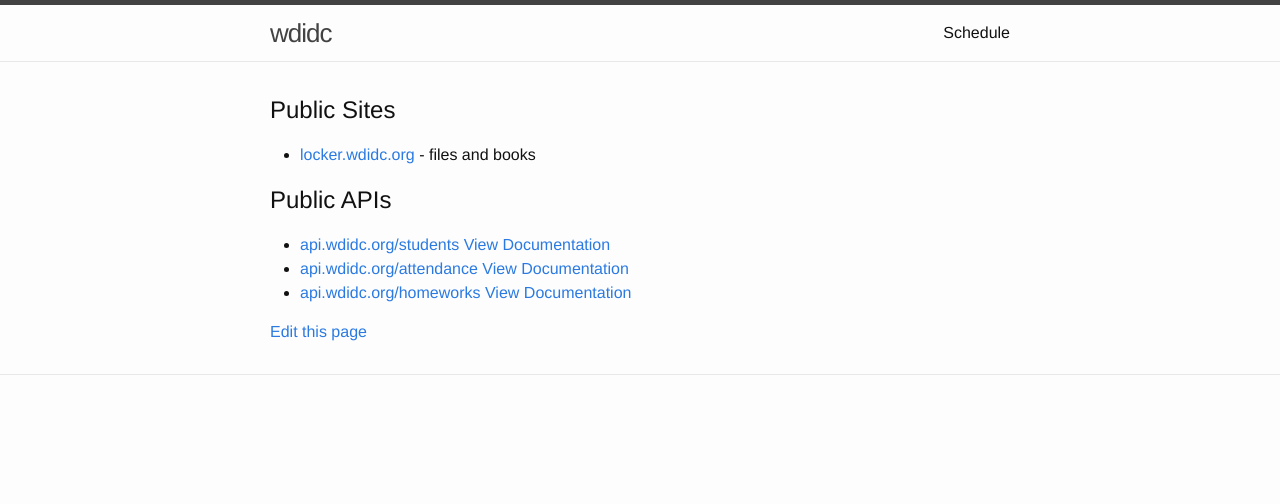
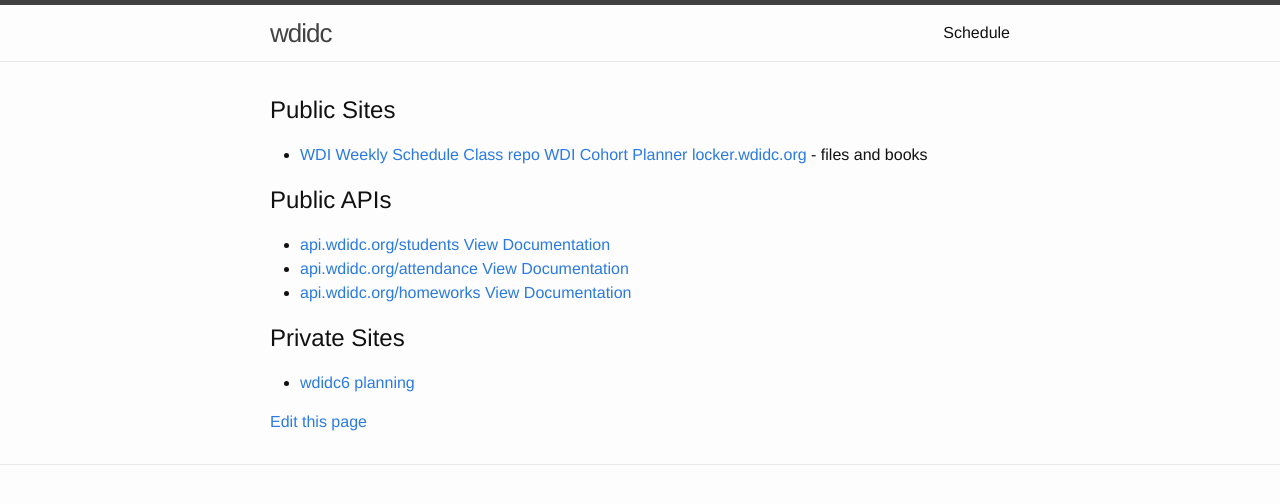
Before and after one commit to wdidc/wdidc.org, a Jekyll site: the page built from index.html, in a window 1280 px wide. Shown: the top 504 px of the page. Built offline with Jekyll 4.4.1, drawn with Linux system fonts in a browser that asks for light colours.

Commit message:
add sites

```diff
--- a/index.html
+++ b/index.html
@@ -6,6 +6,9 @@ layout: default
   <h2>Public Sites</h2>
   <ul>
     <li>
+      <a href='http://wdidc.org/schedule/'>WDI Weekly Schedule</a>
+      <a href='https://github.com/ga-dc/peanut-butter-and-jelly'>Class repo</a>
+      <a href='https://trello.com/b/7stjI2Xz/dc-wdi-6'>WDI Cohort Planner</a>
       <a href='http://locker.wdidc.org'>locker.wdidc.org</a> - files and books
     </li>
   </ul>
@@ -24,4 +27,10 @@ layout: default
       <a href='https://github.com/wdidc/api-homework'>View Documentation</a>
     </li>
   </ul>
+  <h2>Private Sites</h2>
+  <ul>
+    <li>
+      <a href='https://trello.com/b/xnzE84vv/wdi6-planning'>wdidc6 planning</a>
+    </li>
+  </ul>
 </div>
```
